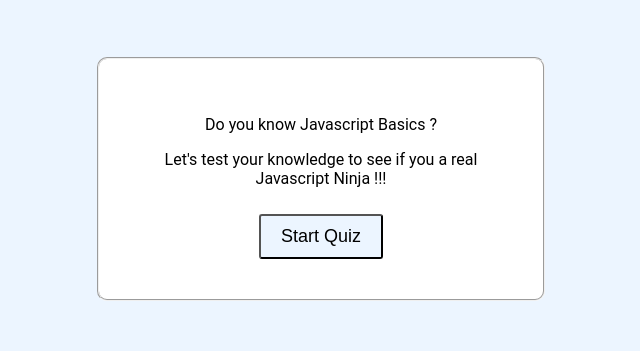
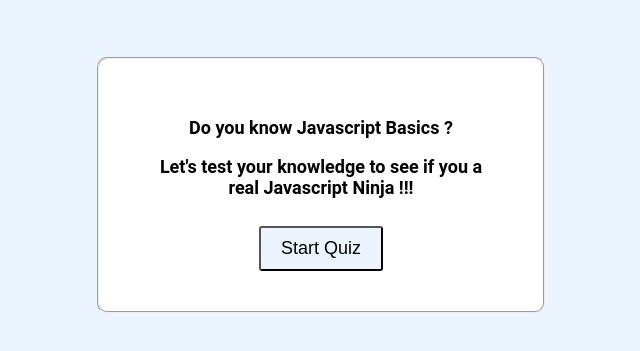
Before and after one commit to ksalcce/ksalcce.github.io, a plain HTML site: page index.html in a window 1280 px wide. Shown: the part 103-454 px from the top of the page, without its empty margins (319-959 px from the left). Drawn offline with nearby package versions, Linux system fonts and the light colour scheme.

Commit message:
Update index.css

```diff
--- a/index.css
+++ b/index.css
@@ -68,7 +68,7 @@ fieldset {
   border-radius: 10px;
 }
 
-legend {
+p {
   font-weight: 700;
   font-size: 18px;
 }
```
